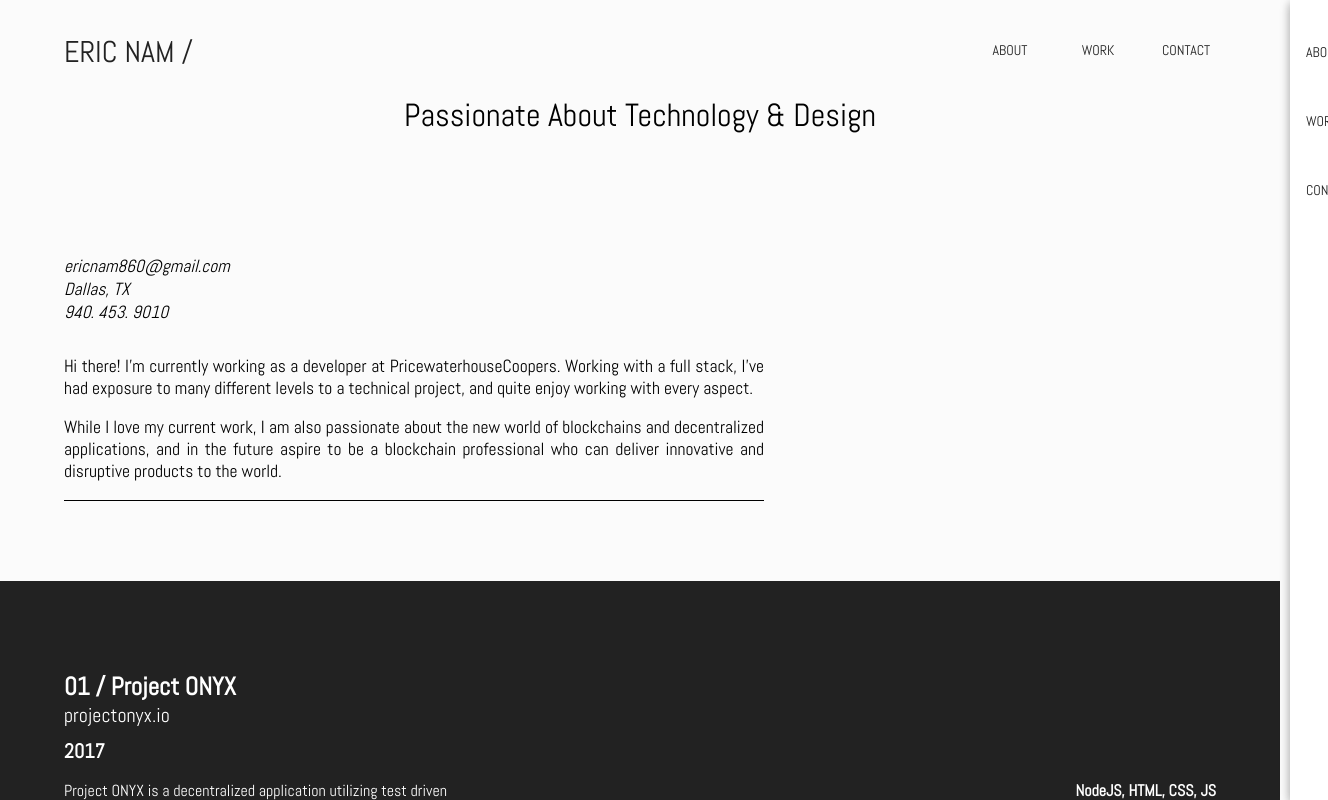
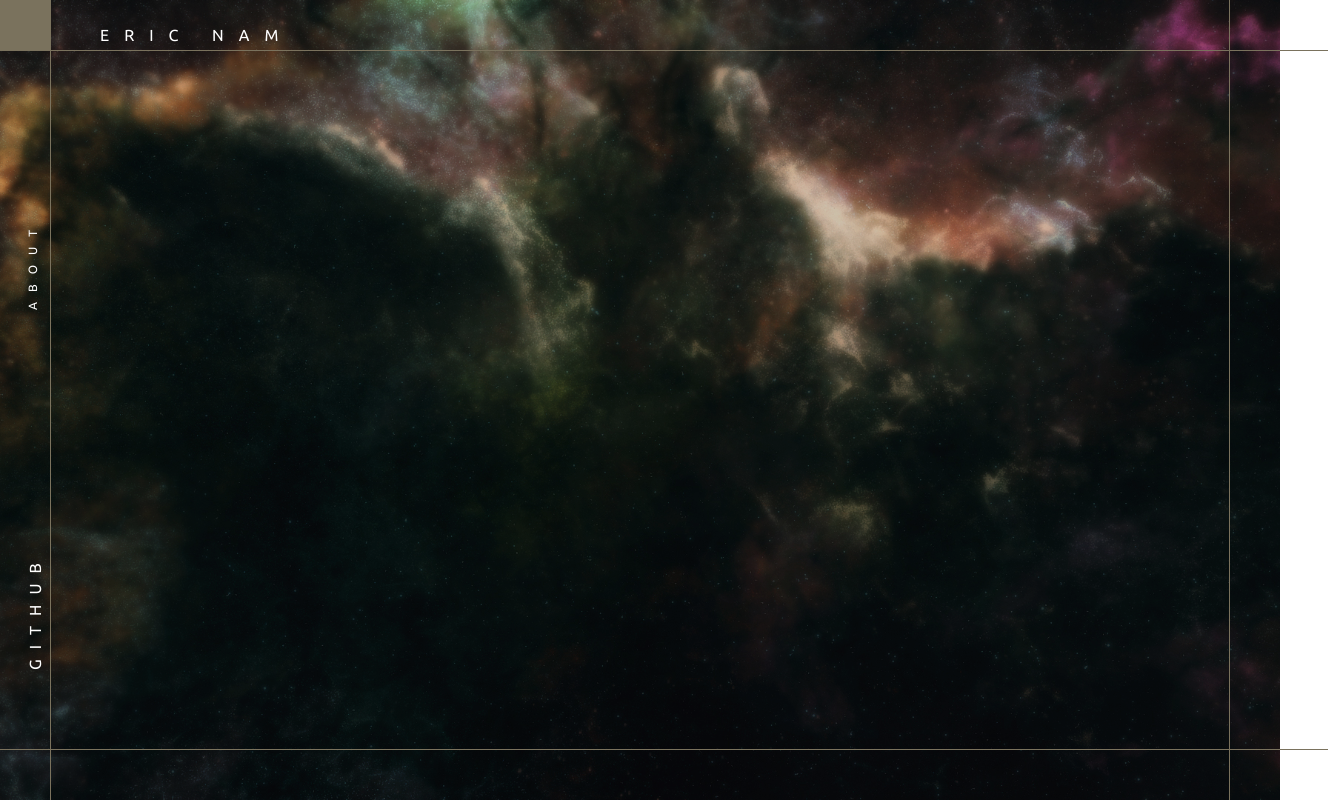
Before and after one commit to ericnam/ericnamlanding, a React (Create React App) app in the folder client/: page / in a window 1280 px wide. Shown: the top 800 px of the page, 1328 px wide, since content can reach past the window. Built offline with nearby package versions, Linux system fonts and the light colour scheme; a web font is replaced by a local one.

Commit message:
Refactor webpage, taking another direction

```diff
--- a/client/public/index.html
+++ b/client/public/index.html
@@ -11,6 +11,7 @@
     <link rel="manifest" href="%PUBLIC_URL%/manifest.json">
     <link rel="shortcut icon" href="%PUBLIC_URL%/favicon.ico">
     <link href="https://fonts.googleapis.com/css?family=Abel|Nanum+Gothic+Coding" rel="stylesheet">
+    <link href="https://fonts.googleapis.com/css?family=Ubuntu" rel="stylesheet">
     <!--
       Notice the use of %PUBLIC_URL% in the tags above.
       It will be replaced with the URL of the `public` folder during the build.
--- a/client/src/components/App.js
+++ b/client/src/components/App.js
@@ -12,16 +12,40 @@ class App extends Component {
 	render () {
 		return (
 			<div>
-				<BrowserRouter>
-					<MuiThemeProvider>
+				<MuiThemeProvider>
 
-						<div class="navbar-bar">
-							<Navbar />
+					<div class="texture0">
+					</div>
+
+
+					<div class="main-button"></div>
+					<div class="left-bar">
+						<div class="main-button"></div>
+
+						<div class="left-bar-content">
+							<div class="rotate">
+								<div class="navigator">ABOUT</div>
+								<div class="links">GITHUB</div>
+							</div>
 						</div>
-						<Landing />
-						<Work />
-					</MuiThemeProvider>
-				</BrowserRouter>
+					</div>
+
+					<div class="right-bar">
+					</div>
+
+					<div class="top-bar">
+						<div class="header">ERIC NAM</div>
+					</div>
+
+					<div class="bottom-bar">
+					</div>
+
+
+					<div class="content">
+					</div>
+
+
+				</MuiThemeProvider>
 			</div>
 		);
 	}
@@ -29,6 +53,17 @@ class App extends Component {
 
 export default connect(null, null)(App);
 
+
+
+
+
+//<div class="navbar-bar">
+//							<Navbar />
+//						</div>
+//						<Landing />
+//						<Work />
+
+
 // <div class="test">
 // 							<div class="texture0">
 // 								hello
--- a/client/src/index.js
+++ b/client/src/index.js
@@ -1,5 +1,5 @@
 // all of our routing information in index.js
-import './public/styles/style.css';
+import './public/styles/stylesheet.css';
 import './public/js/index.js'
 import React from 'react';
 import ReactDOM from 'react-dom';
--- a/client/src/public/js/index.js
+++ b/client/src/public/js/index.js
@@ -1,33 +1,42 @@
 import $ from 'jquery';
 
 $(document).ready(function() {
-	$(window).scroll(function() {
-		var menu_pos = $('.navbar').offset().top;
-		var work_pos = $('.work').offset().top;
-
-		if ((menu_pos + 77) > work_pos){
-			$('.navbar-bar').addClass('transparent');
-			$('.navbar').addClass('transparent');
-		} else {
-			$('.navbar-bar').removeClass('transparent');
-			$('.navbar').removeClass('transparent');
+	$('.main-button').on('click', function() {
+		if ($('.left-bar').hasClass('collapsed')){
+			$('.left-bar').removeClass('collapsed');
+		}else {
+			$('.left-bar').addClass('collapsed');
 		}
 
-		if (menu_pos + 50 > work_pos){
-			$('.navbar').addClass('work-color');
-			//$('.navbar .title .work-title').addClass('visible');
-		}else {
-			$('.navbar').removeClass('work-color');
-			//$('.navbar .title .work-title').removeClass('visible');
-		}
-
-		if (menu_pos - 10 > work_pos){
-			$('.navbar-bar').addClass('work-section');
-			$('.navbar').addClass('work-section');
-		}else {
-			$('.navbar-bar').removeClass('work-section');
-			$('.navbar').removeClass('work-section');
-		}
 	});
 
+	// $(window).scroll(function() {
+	// 	var menu_pos = $('.navbar').offset().top;
+	// 	var work_pos = $('.work').offset().top;
+
+	// 	if ((menu_pos + 77) > work_pos){
+	// 		$('.navbar-bar').addClass('transparent');
+	// 		$('.navbar').addClass('transparent');
+	// 	} else {
+	// 		$('.navbar-bar').removeClass('transparent');
+	// 		$('.navbar').removeClass('transparent');
+	// 	}
+
+	// 	if (menu_pos + 50 > work_pos){
+	// 		$('.navbar').addClass('work-color');
+	// 		//$('.navbar .title .work-title').addClass('visible');
+	// 	}else {
+	// 		$('.navbar').removeClass('work-color');
+	// 		//$('.navbar .title .work-title').removeClass('visible');
+	// 	}
+
+	// 	if (menu_pos - 10 > work_pos){
+	// 		$('.navbar-bar').addClass('work-section');
+	// 		$('.navbar').addClass('work-section');
+	// 	}else {
+	// 		$('.navbar-bar').removeClass('work-section');
+	// 		$('.navbar').removeClass('work-section');
+	// 	}
+	// });
+
 });
--- /dev/null
+++ b/client/src/public/styles/stylesheet.css
@@ -0,0 +1,125 @@
+body {
+	background-image: url("../img/nebula.jpg");
+	position: absolute;
+	-webkit-background-size: cover, auto;
+    -moz-background-size: cover, auto;
+    -o-background-size: cover, auto;
+	background-size: cover, auto;
+	background-attachment: fixed;
+	min-height: 100vh;
+	width: 100%;
+
+	color: white !important;
+	font-family: 'Ubuntu' !important;
+}
+
+:root{
+	--frame-bar-width: 50px;
+	--frame-bar-color: #7a725d;
+
+	/*--frame-bar-color: #cdc9c9;*/
+	--theme-font-color: #948c79;
+
+}
+
+.texture0{
+	width: 100%;
+	height: 100vh;
+	background: rgba(0,0,0,0.2);
+	position: fixed;
+	z-index: 0;
+}
+
+.left-bar{
+	height: 100vh;
+	width: var(--frame-bar-width);
+	border-right: 1px solid var(--frame-bar-color);
+	z-index: 2;
+	position: fixed;
+	transition-duration: 0.3s;
+	left: 0;
+}
+.left-bar.collapsed{
+	left: -71px;
+	transition-duration: 0.3s;
+}
+
+.left-bar-content{
+	float: left;
+	position: absolute;
+  	transform-origin: 0 100%;
+	-webkit-transform: rotateZ(90deg);
+    -moz-transform: rotateZ(90deg);
+    -o-transform: rotateZ(90deg);
+    -ms-transform: rotateZ(90deg);
+    transform: rotateZ(90deg);
+}
+.left-bar-content .rotate{
+	width: 75vh;
+	float: left;
+	letter-spacing: 10px;
+	padding: 26px 0 26px 0;
+	-webkit-transform: rotateZ(180deg);
+    -moz-transform: rotateZ(180deg);
+    -o-transform: rotateZ(180deg);
+    -ms-transform: rotateZ(180deg);
+    transform: rotateZ(180deg);
+}
+.left-bar-content .rotate .navigator{
+	font-size: 12px;
+	float:right;
+	padding: 0 150px 0 0 ;
+}
+.left-bar-content .rotate .links{
+	float:left;
+}
+
+
+.main-button{
+	height: var(--frame-bar-width);
+	width: var(--frame-bar-width);
+	position: fixed;
+	border-bottom: 1px solid var(--frame-bar-color);
+	background-color: var(--frame-bar-color);
+	z-index: 5;
+}
+
+.top-bar{
+	height: var(--frame-bar-width);
+	z-index: 1;
+	position: fixed;
+	padding: 0 0 0 var(--frame-bar-width);
+	width: 100%;
+	border-bottom: 1px solid var(--frame-bar-color);
+}
+.top-bar .header{
+	color: white;
+	padding: 26px 0 26px 50px;
+	margin: 0;
+	letter-spacing: 15px;
+}
+.right-bar{
+	height: 100vh;
+	width: var(--frame-bar-width);
+	border-left: 1px solid var(--frame-bar-color);
+	z-index: 3;
+	position: fixed;
+	right: 0;
+}
+.bottom-bar{
+	height: var(--frame-bar-width);
+	padding: 0 var(--frame-bar-width) 0 var(--frame-bar-width);
+	width: 100%;
+	border-top: 1px solid var(--frame-bar-color);
+	z-index: 4;
+	position: fixed;
+	bottom: 0;
+}
+
+
+
+.content{
+	margin: 0 0 0 var(--frame-bar-width);
+	padding-top: var(--frame-bar-width);
+	height: 600vh;
+}
```
Also changed, not shown: client/src/public/img/nebula.jpg (added).
